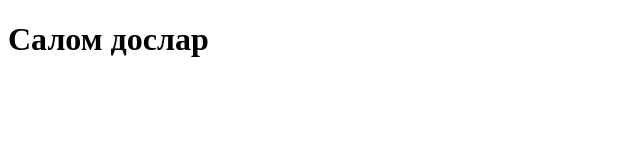
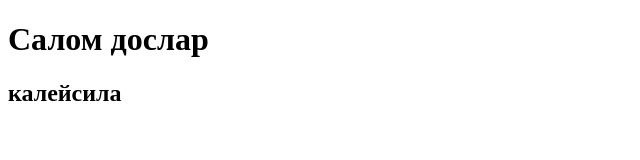
Before and after one commit to Bobomurod2295/projecthoom, a plain HTML site: page index.html in a window 1280 px wide. Shown: the whole page, without its empty margins (0-640 px from the left). Drawn offline with Linux system fonts and the light colour scheme.

Commit message:
удан бошкаришни ургандим

```diff
--- a/index.html
+++ b/index.html
@@ -7,5 +7,6 @@
 </head>
 <body>
     <h1>Салом дослар</h1>
+    <h2>калейсила</h2>
 </body>
 </html>
```
